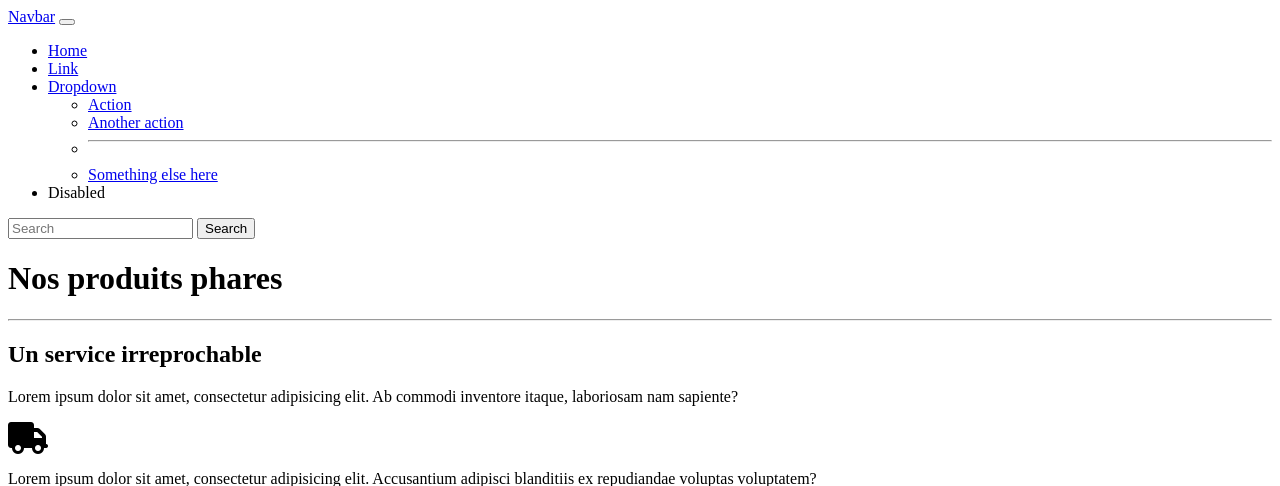
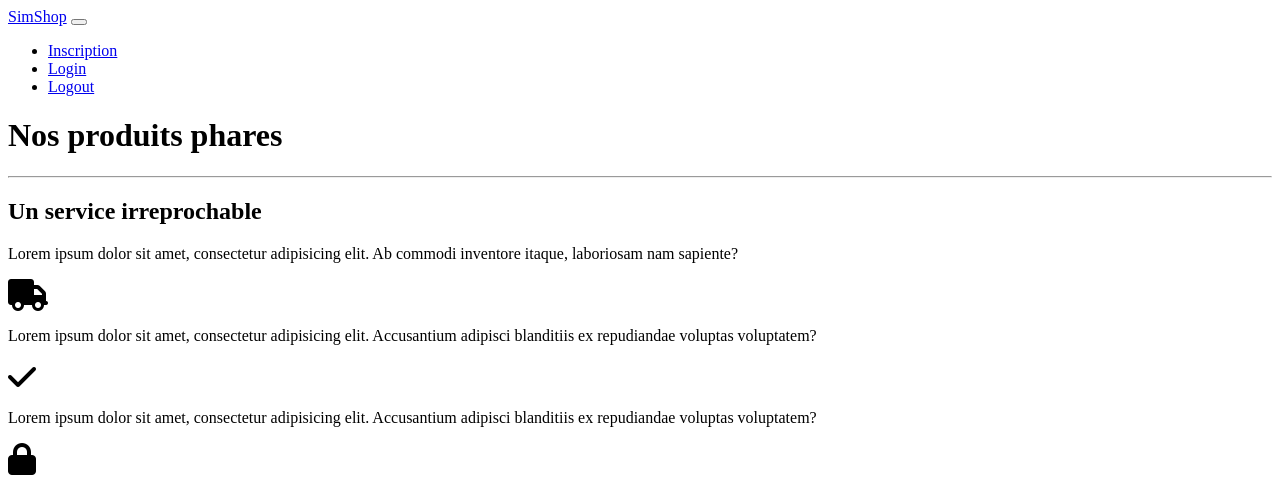
Before and after one commit to AlexaneTrubert/symfony-lior, a Symfony app: template templates/index.html.twig in a window 1280 px wide. Shown: the top 486 px of the page. Run offline with Twig, Linux system fonts and the light colour scheme; the template is opened without the code that fills it, so the values that code supplies are empty; some libraries are stand-ins or nearby versions.

Commit message:
travail sur la barre de navigation

```diff
--- a/templates/shared/_navbar.html.twig
+++ b/templates/shared/_navbar.html.twig
@@ -1,40 +1,29 @@
 <nav class="navbar navbar-expand-lg bg-light">
     <div class="container-fluid">
-        <a class="navbar-brand" href="#">Navbar</a>
+        <a class="navbar-brand" href="/">SimShop</a>
         <button class="navbar-toggler" type="button" data-bs-toggle="collapse" data-bs-target="#navbarSupportedContent"
                 aria-controls="navbarSupportedContent" aria-expanded="false" aria-label="Toggle navigation">
             <span class="navbar-toggler-icon"></span>
         </button>
         <div class="collapse navbar-collapse" id="navbarSupportedContent">
             <ul class="navbar-nav me-auto mb-2 mb-lg-0">
+                {% for c in categoryRepository.findAll() %}
+                    <li class="nav-item">
+                        <a class="nav-link disabled">{{ c.name }}</a>
+                    </li>
+                {% endfor %}
+            </ul>
+            <ul class="navbar-nav">
                 <li class="nav-item">
-                    <a class="nav-link active" aria-current="page" href="#">Home</a>
+                    <a class="nav-link" href="#">Inscription</a>
                 </li>
                 <li class="nav-item">
-                    <a class="nav-link" href="#">Link</a>
-                </li>
-                <li class="nav-item dropdown">
-                    <a class="nav-link dropdown-toggle" href="#" role="button" data-bs-toggle="dropdown"
-                       aria-expanded="false">
-                        Dropdown
-                    </a>
-                    <ul class="dropdown-menu">
-                        <li><a class="dropdown-item" href="#">Action</a></li>
-                        <li><a class="dropdown-item" href="#">Another action</a></li>
-                        <li>
-                            <hr class="dropdown-divider">
-                        </li>
-                        <li><a class="dropdown-item" href="#">Something else here</a></li>
-                    </ul>
+                    <a class="btn btn-success" href="#">Login</a>
                 </li>
                 <li class="nav-item">
-                    <a class="nav-link disabled">Disabled</a>
+                    <a class="btn btn-danger" href="/#">Logout</a>
                 </li>
             </ul>
-            <form class="d-flex" role="search">
-                <input class="form-control me-2" type="search" placeholder="Search" aria-label="Search">
-                <button class="btn btn-outline-success" type="submit">Search</button>
-            </form>
         </div>
     </div>
 </nav>
```
Also changed, not shown: 1 other file.
